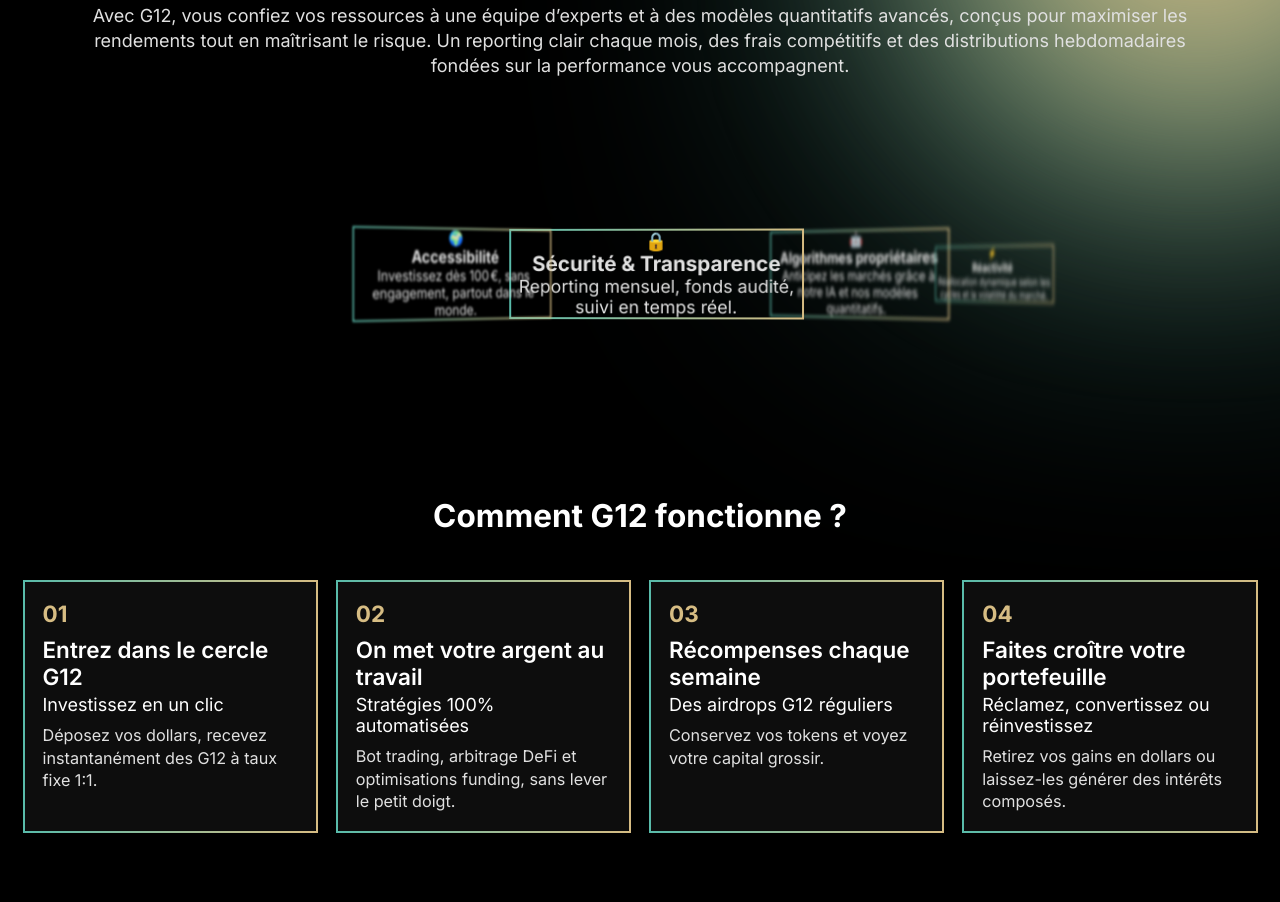
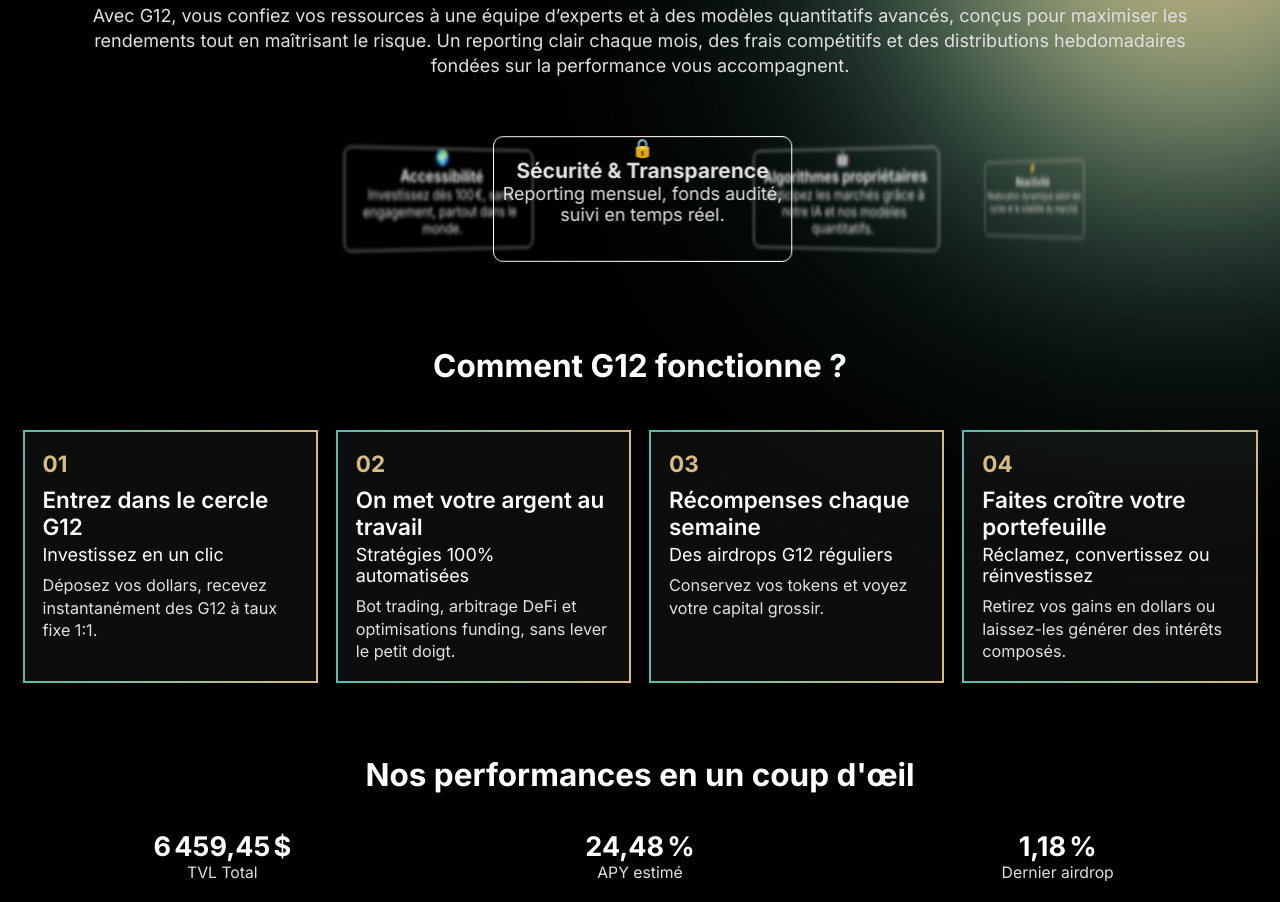
Before and after one commit to GuiguiG12/g122, a plain HTML site: page index.html in a window 1280 px wide. Shown: the part 899-1801 px from the top of the page. Drawn offline with nearby package versions, Linux system fonts and the light colour scheme.

Commit message:
Update index.html

```diff
--- a/index.html
+++ b/index.html
@@ -87,10 +87,11 @@
  .features {
   position: relative;
   width: 100%;
-  height: 300px;            /* hauteur du carousel */
+  height: 100px;            /* hauteur du carousel */
   perspective: 2000px;
   transform-style: preserve-3d;
   overflow: hidden;
+  padding-bottom: 150px;
   /* plus de display:flex ! */
 }
 
@@ -100,11 +101,12 @@
   left: 50%;
   width: 60%;               /* taille carte centrale */
   max-width: 300px;
+  height: 7rem;
   transform: translate(-50%, -50%);
   transform-origin: center center;
   backface-visibility: hidden;
-  border: 2px solid transparent;
-  border-image: linear-gradient(90deg, var(--color-primary), var(--color-secondary)) 1;
+  border: 1.3px solid transparent;
+  border-color: var(--color-white); border-radius: 10px;
   will-change: transform, filter;
 }
 .features {
```
